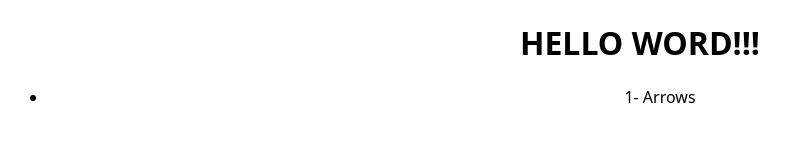
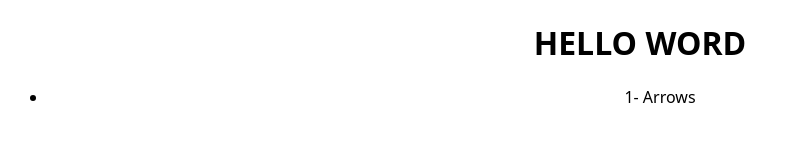
Before and after one commit to RascunhoDev/ES6-estudo, a plain HTML site: page ES6-p1/index.html in a window 1280 px wide. Shown: the whole page, without its empty margins (0-791 px from the left). Drawn offline with Linux system fonts and the light colour scheme.

Commit message:
Afeter push for git hub

```diff
--- a/ES6-p1/index.html
+++ b/ES6-p1/index.html
@@ -8,7 +8,7 @@
 </head>
 <body onload="alert('Veja o console')">
     <header>
-        <h1>HELLO WORD!!!</h1>
+        <h1>HELLO WORD</h1>
         <ul>
             <li>1- Arrows</li>
         </ul>
```
